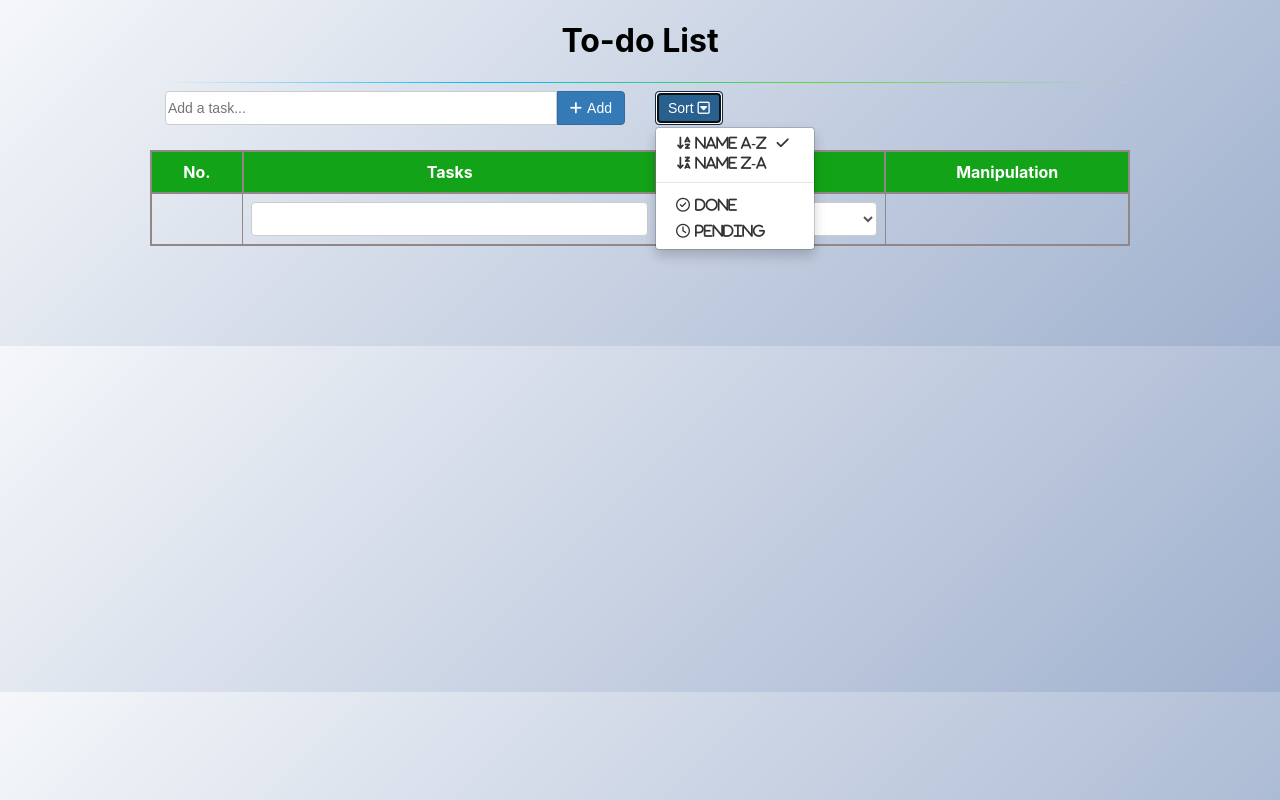
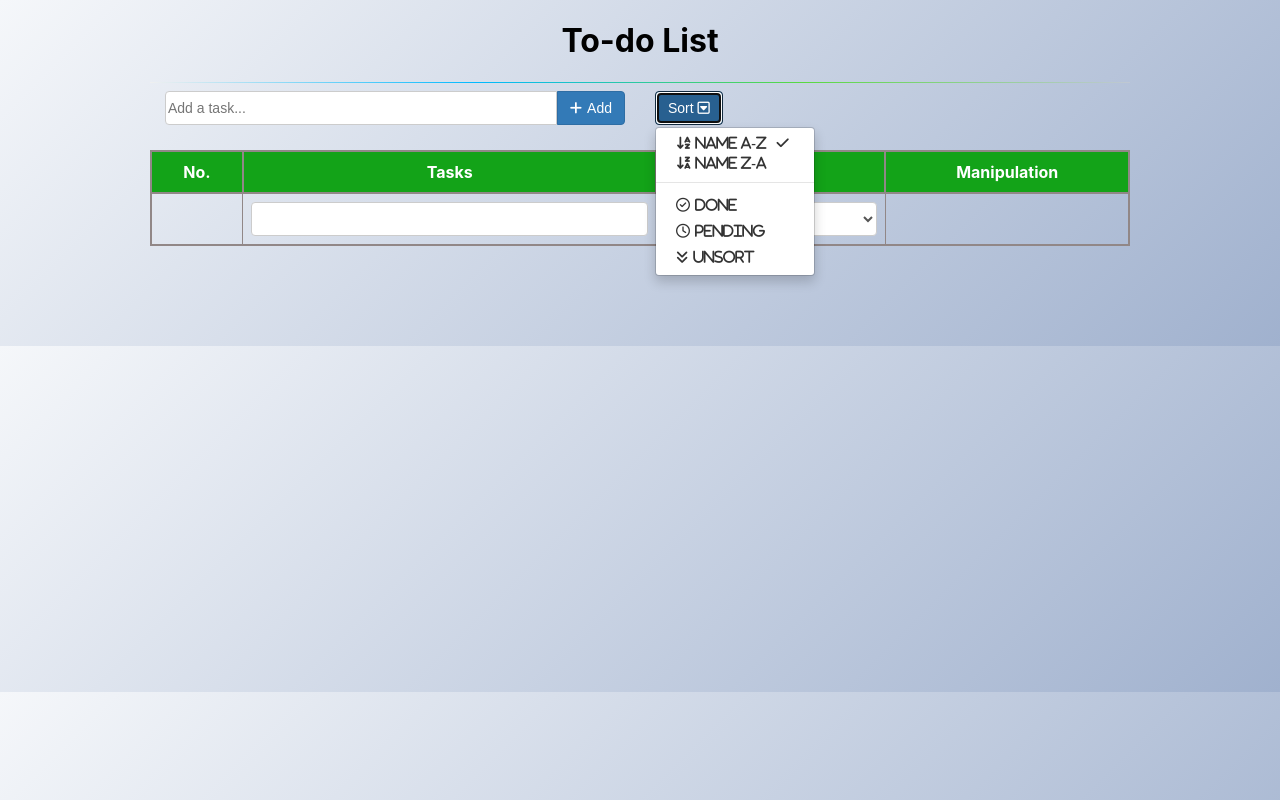
Before and after one commit to tuan0101/todo-app, a React (Create React App) app: page / in a window 1280 px wide. Both pictures are taken after a click on the button "Sort". Built offline with nearby package versions, Linux system fonts and the light colour scheme.

Commit message:
Unsort 1

```diff
--- a/src/App.js
+++ b/src/App.js
@@ -188,6 +188,9 @@ class App extends Component {
 
         }
 
+        if (sort.by === 'status' && sort.value ===2){
+            tasks = tasks;
+        }
         if (sort.by === 'name') {
 
             tasks.sort((a, b) => {
@@ -196,7 +199,8 @@ class App extends Component {
                 else return 0;
             });
 
-        } else {
+        }
+        else {
             tasks.sort((a, b) => {
                 if (a.status > b.status) return -sort.value;
                 else if (a.status < b.status) return sort.value;
--- a/src/components/Sort.js
+++ b/src/components/Sort.js
@@ -79,6 +79,17 @@ class Sort extends Component {
                                     Pending
                                 </a>
                             </li>
+                            <li onClick={ () => this.onClick('status', 2) }>
+                                <a
+                                    role="button"
+                                    className={`fa ${(sort.by === 'status' && sort.value === 2) ?
+                                    "sort-selected" : ''}`}
+                                    style={{ fontWeight: "bold"}}
+                                >
+                                    <i class="fas fa-angle-double-down mr-5"></i>
+                                    Unsort
+                                </a>
+                            </li>
                         </ul>
                     </div>
                 </div>
```
